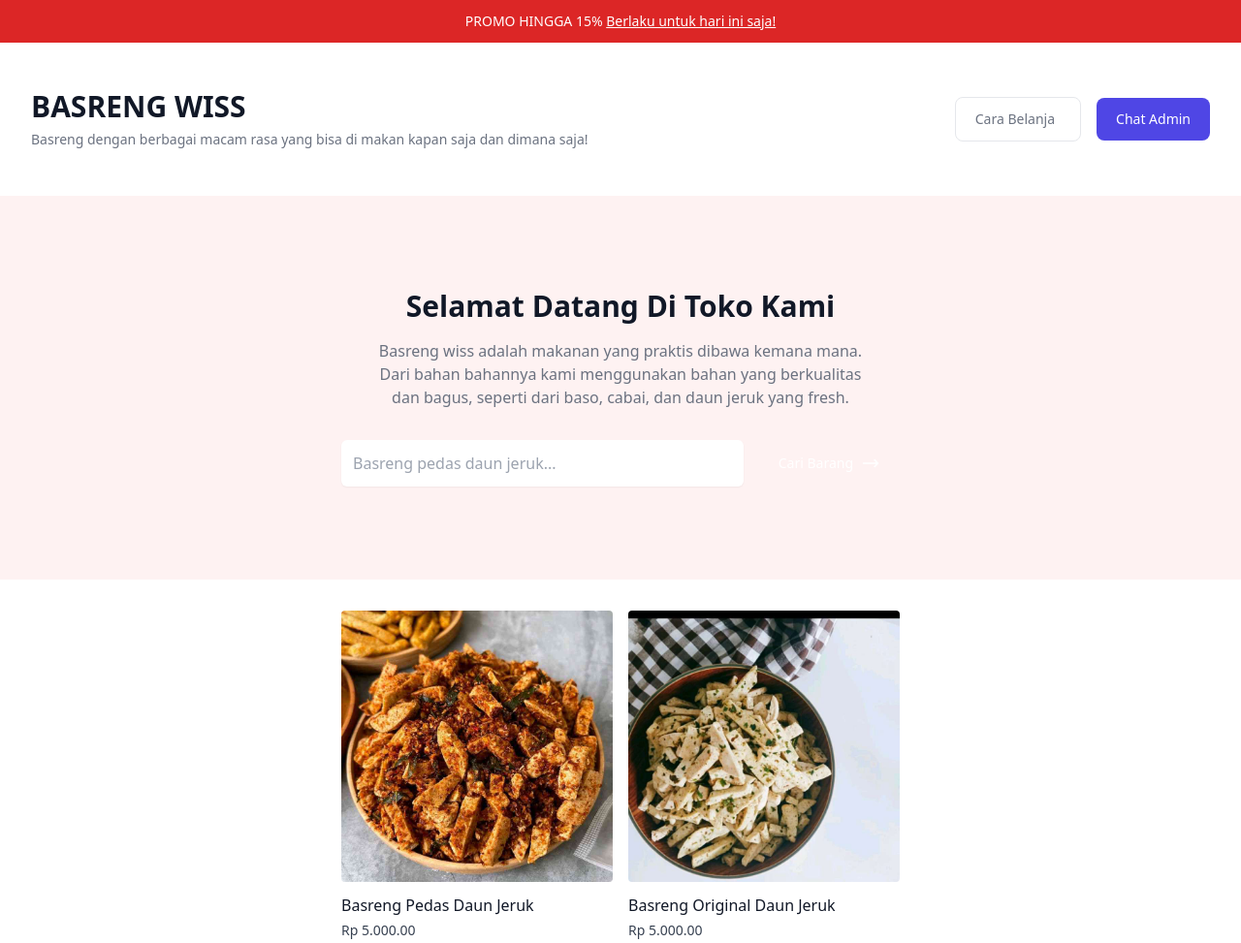
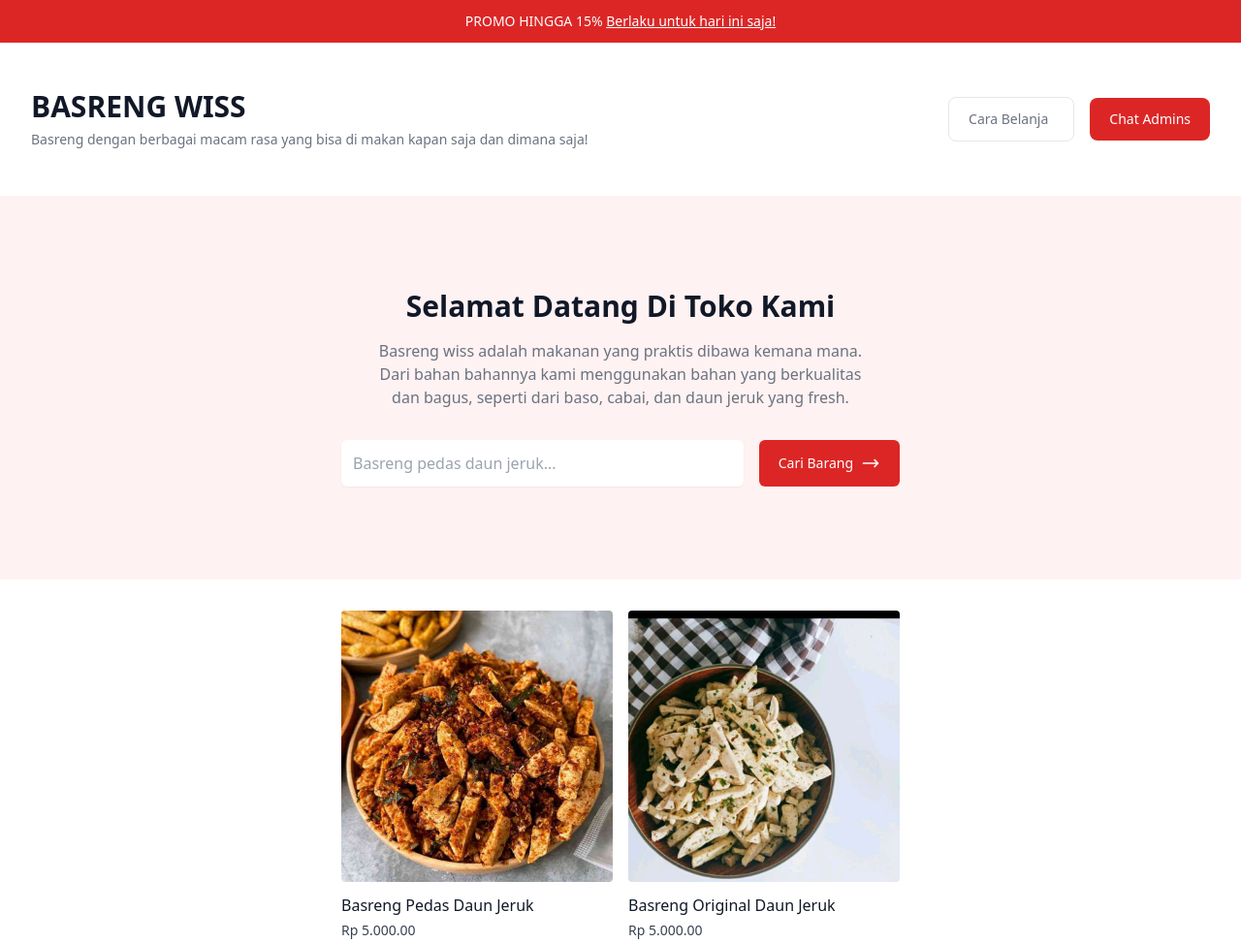
Before and after one commit to safirap2u/safirap2u.github.io, a plain HTML site: page index.html in a window 1280 px wide. Shown: the top 973 px of the page at 97% size. Drawn offline with nearby package versions, Linux system fonts and the light colour scheme.

Commit message:
Add files via upload

```diff
--- a/index.html
+++ b/index.html
@@ -40,10 +40,10 @@
         </a>
 
         <button
-          class="block rounded-lg bg-indigo-600 px-5 py-3 text-sm font-medium text-white transition hover:bg-red-700 focus:outline-none focus:ring"
+          class="block rounded-lg bg-red-600 px-5 py-3 text-sm font-medium text-white transition hover:bg-red-700 focus:outline-none focus:ring"
           type="button"
         >
-          Chat Admin
+          Chat Admins
         </button>
       </div>
     </div>
@@ -75,7 +75,7 @@
         </div>
         <button
           type="submit"
-          class="group mt-4 flex w-full items-center justify-center gap-2 rounded-md bg-maroon-600 px-5 py-3 text-white transition focus:outline-none focus:ring focus:ring-red-400 sm:mt-0 sm:w-auto"
+          class="group mt-4 flex w-full items-center justify-center gap-2 rounded-md bg-red-600 px-5 py-3 text-white transition focus:outline-none focus:ring focus:ring-red-400 sm:mt-0 sm:w-auto"
         >
           <span class="text-sm font-medium"> Cari Barang </span>
 
```
Also changed, not shown: carabelanja.html (+2 -2 lines).
